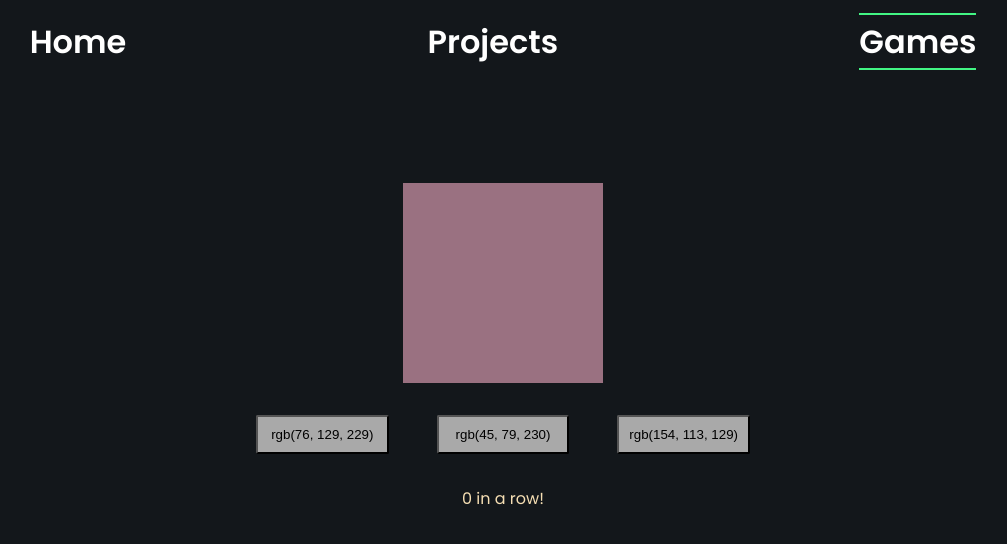
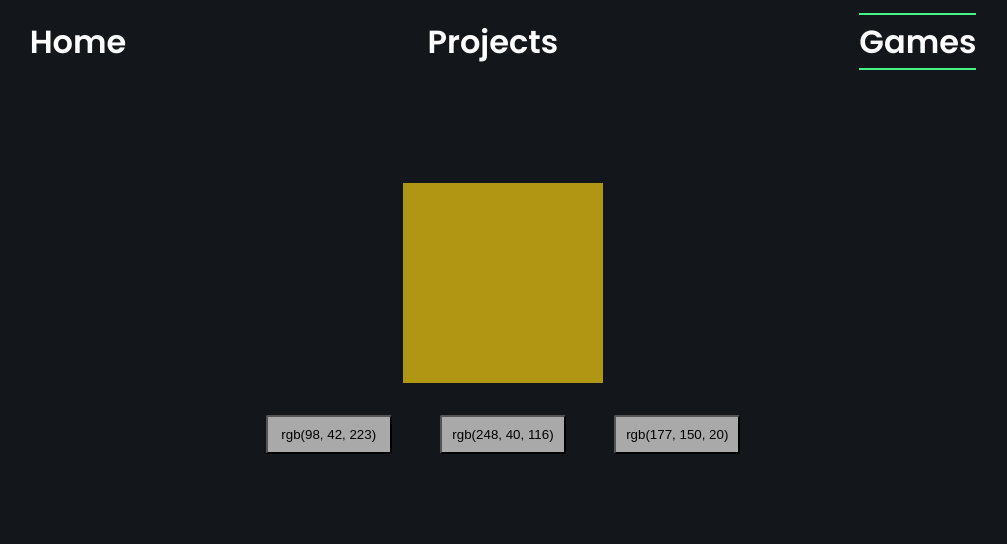
Before and after one commit to SamuelMidgley/portfolio, a React (Create React App) app: page /portfolio/games in a window 1280 px wide. Shown: the top 544 px of the page, without its empty margins (137-1144 px from the left). Built offline with nearby package versions, Linux system fonts and the light colour scheme.

Commit message:
cssgame improvements

```diff
--- a/src/games/cssgame/CssGame.tsx
+++ b/src/games/cssgame/CssGame.tsx
@@ -1,17 +1,6 @@
 import { useState } from 'react'
 import './CssGame.css'
-
-const randInt = (toNum: number): number => {
-  return Math.floor(Math.random() * toNum + 1)
-}
-
-const generateRandomRGB = (): string => {
-  let r = randInt(255)
-  let g = randInt(255)
-  let b = randInt(255)
-
-  return `rgb(${r}, ${g}, ${b})`
-}
+import { generateHexCode, generateRandomRGB, randInt } from './cssgame.helper'
 
 const CssGame = () => {
   const [numCorrect, setNumCorrect] = useState(0)
@@ -23,15 +12,25 @@ const CssGame = () => {
   ])
 
   const onClickHandler = (event: React.MouseEvent<HTMLButtonElement>) => {
-    if (
+    const isCorrect =
       (event.target as HTMLButtonElement).innerHTML === colors[correctColorIdx]
-    ) {
+
+    if (numCorrect > 0 && numCorrect % 4 === 0 && isCorrect) {
+      console.log(numCorrect)
+      console.log('we in here')
+      // let's spice it up and throw a hex code in there
+      setColors([generateHexCode(), generateHexCode(), generateHexCode()])
+    } else {
+      setColors([generateRandomRGB(), generateRandomRGB(), generateRandomRGB()])
+    }
+
+    if (isCorrect) {
       setNumCorrect((prevNumCorrect) => prevNumCorrect + 1)
-      setColors([generateRandomRGB(), generateRandomRGB(), generateRandomRGB()])
-      setCorrectColorIdx(randInt(2))
     } else {
       setNumCorrect(0)
     }
+
+    setCorrectColorIdx(randInt(2))
   }
 
   return (
@@ -53,7 +52,9 @@ const CssGame = () => {
           )
         })}
       </div>
-      <div className="cssgame-message">{`${numCorrect} in a row!`}</div>
+      {numCorrect > 0 && (
+        <div className="cssgame-message">{`${numCorrect} in a row!`}</div>
+      )}
     </div>
   )
 }
--- /dev/null
+++ b/src/games/cssgame/cssgame.helper.ts
@@ -0,0 +1,60 @@
+export const randInt = (toNum: number): number => {
+  return Math.floor(Math.random() * toNum + 1)
+}
+
+interface RGBVal {
+  r: number
+  g: number
+  b: number
+}
+
+const generateRGBVal = (): RGBVal => {
+  return {
+    r: randInt(255),
+    g: randInt(255),
+    b: randInt(255),
+  }
+}
+
+export const generateRandomRGB = (): string => {
+  const rgbVals = generateRGBVal()
+
+  return `rgb(${rgbVals.r}, ${rgbVals.g}, ${rgbVals.b})`
+}
+
+const singleValToHex = (val: number): string => {
+  const hexCodeLetters = ['A', 'B', 'C', 'D', 'E', 'F']
+
+  let hex
+  if (val >= 10) {
+    hex = hexCodeLetters[val - 10]
+  } else {
+    hex = `${val}`
+  }
+
+  return hex
+}
+
+const valToHex = (val: number): string => {
+  // yeah yeah awful naming
+  const num = val / 16
+  const int = Math.floor(num)
+
+  let firstVal = singleValToHex(int)
+
+  const remainderThingy = Math.floor((num - int) * 16)
+
+  let secondVal = singleValToHex(remainderThingy)
+
+  return `${firstVal}${secondVal}`
+}
+
+export const generateHexCode = (): string => {
+  const rgbVals = generateRGBVal()
+
+  const hexCode = `#${valToHex(rgbVals.r)}${valToHex(rgbVals.g)}${valToHex(
+    rgbVals.b,
+  )}`
+
+  return hexCode
+}
```
